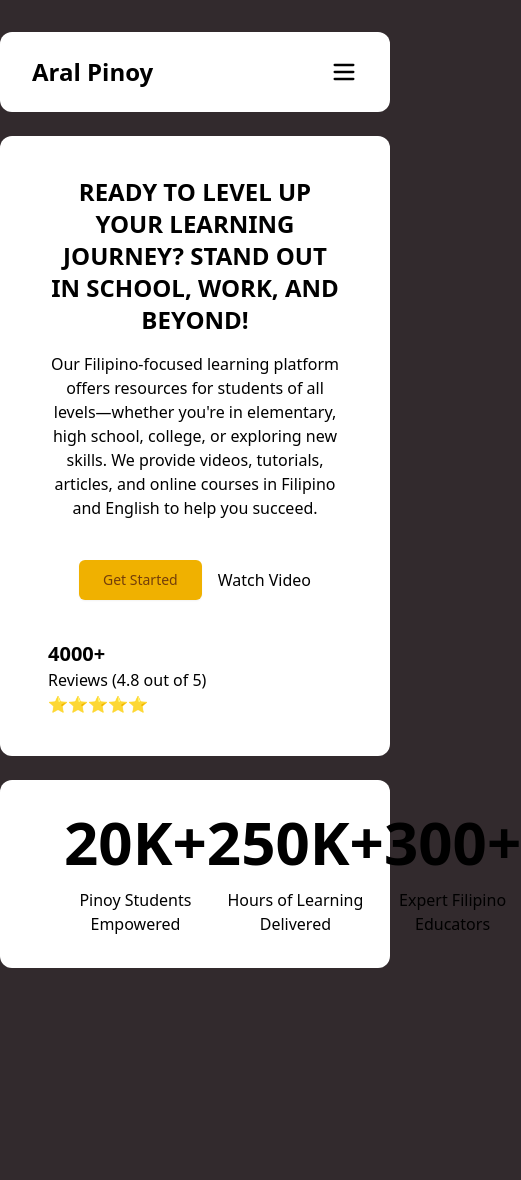
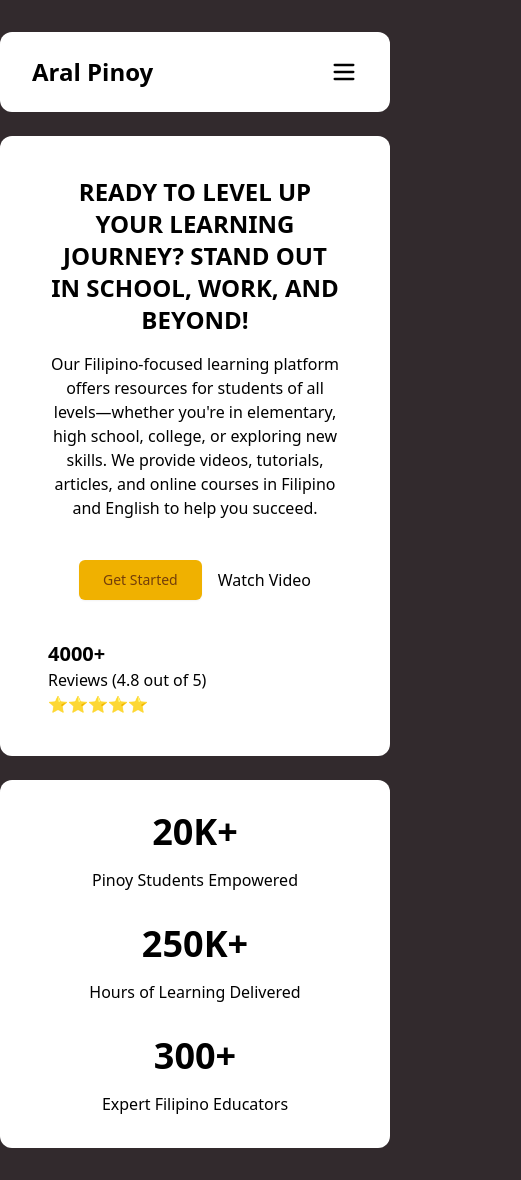
Before and after one commit to kharljhon14/aral-pinoy, a React (Vite) app: page / in a window 390 px wide. Shown: the whole page, 521 px wide, since content can reach past the window. Before the commit the page ends 1000 px from the top, so only its background shows below. Built offline with nearby package versions, Linux system fonts and the light colour scheme.

Commit message:
[Style] Update stats mobile style

```diff
--- a/src/features/home/stats.tsx
+++ b/src/features/home/stats.tsx
@@ -1,16 +1,16 @@
 export default function Stats() {
   return (
-    <div className="flex justify-between items-center text-center bg-white py-8 px-16 rounded-xl">
+    <div className="flex justify-between gap-y-8 flex-col lg:flex-row items-center text-center bg-white py-8 px-16 rounded-xl">
       <div className="">
-        <h2 className="text-6xl mb-4 font-bold">20K+</h2>
+        <h2 className="lg:text-6xl text-4xl mb-4 font-bold">20K+</h2>
         <p>Pinoy Students Empowered</p>
       </div>
       <div>
-        <h2 className="text-6xl mb-4 font-bold">250K+</h2>
+        <h2 className="lg:text-6xl text-4xl mb-4 font-bold">250K+</h2>
         <p>Hours of Learning Delivered</p>
       </div>
       <div>
-        <h2 className="text-6xl mb-4 font-bold">300+</h2>
+        <h2 className="lg:text-6xl text-4xl mb-4 font-bold">300+</h2>
         <p>Expert Filipino Educators</p>
       </div>
     </div>
```
